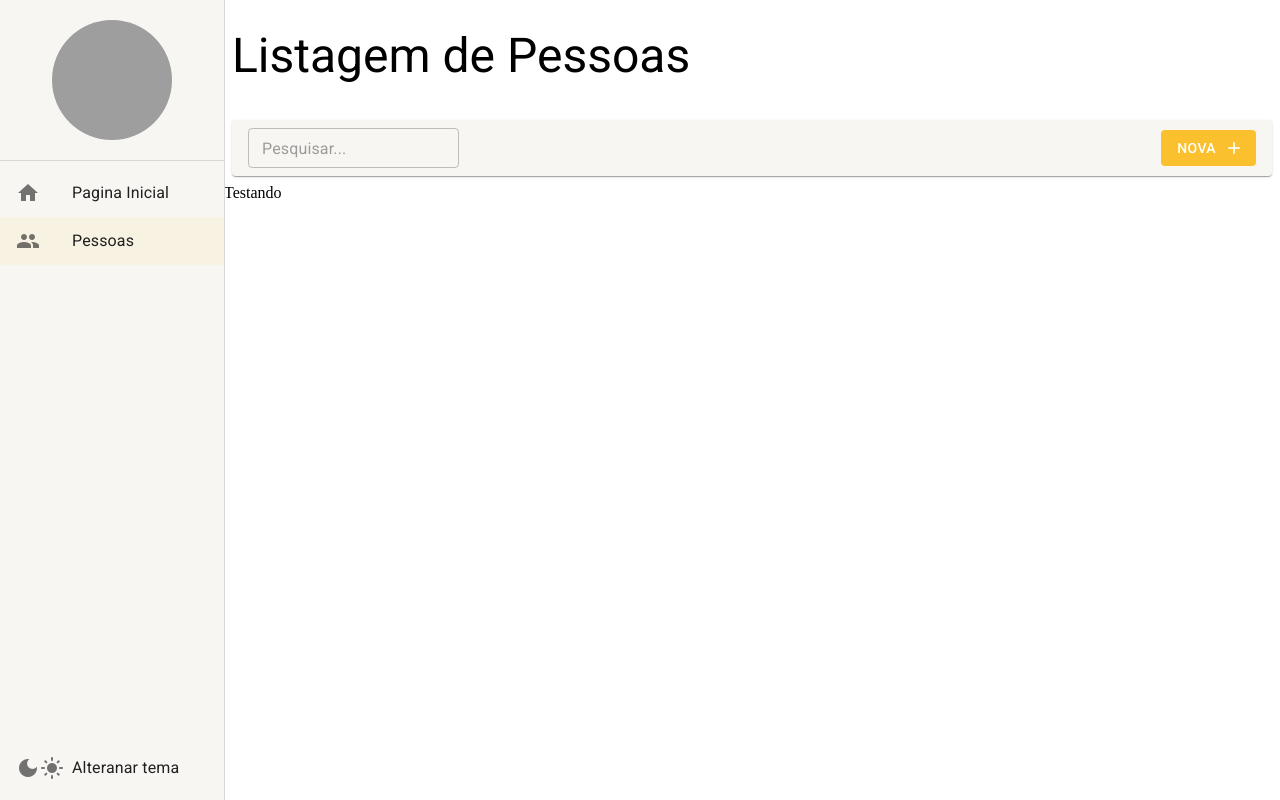
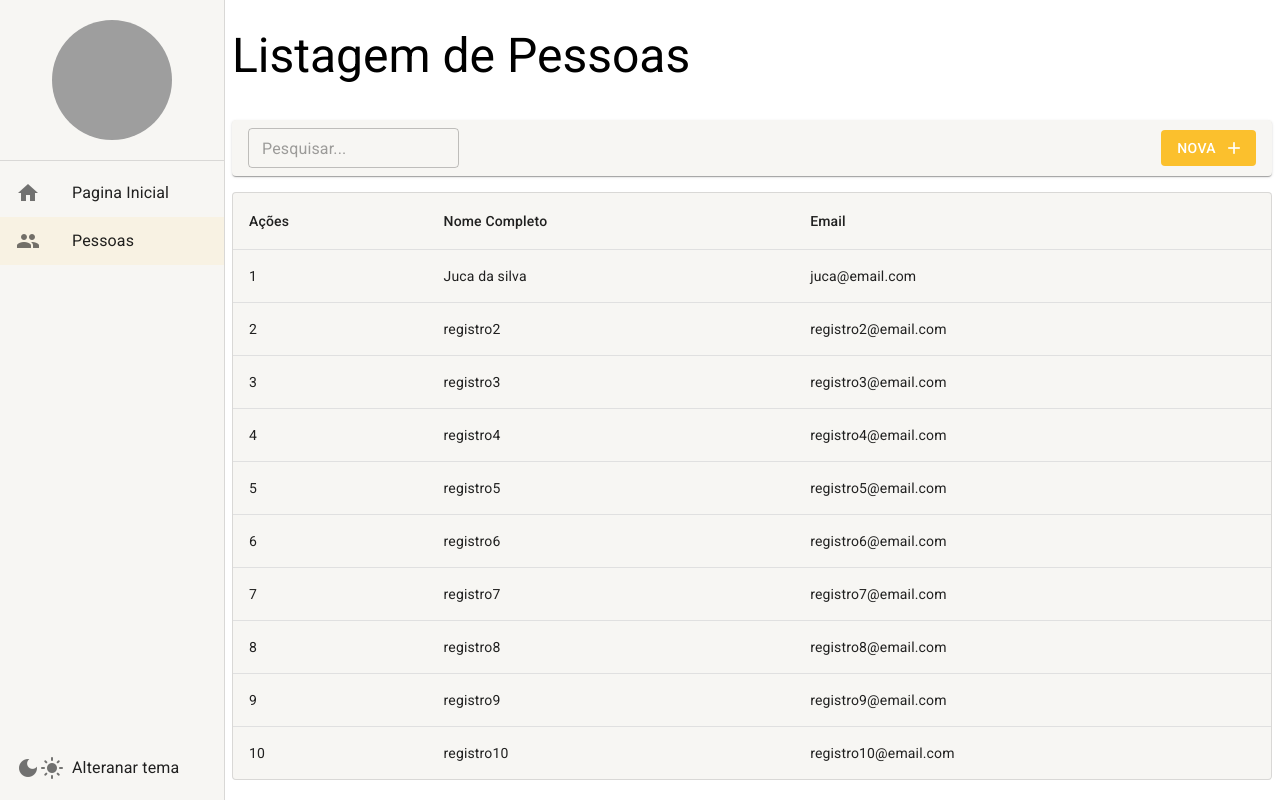
Before and after one commit to GITGARDS/react-tutorial-material-ui5-typescript, a React (Create React App) app: page /pessoas in a window 1280 px wide. Built offline with nearby package versions, Linux system fonts and the light colour scheme; data requests are answered from the project's data file; grey boxes are pictures that could not be loaded.

Commit message:
feat: React, Material UI 5 e Typescript: #27 - Adicionando tabela para listagem de pessoas

```diff
--- a/mock/db.json
+++ b/mock/db.json
@@ -5,6 +5,60 @@
       "email": "juca@email.com",
       "cidadeId": 1,
       "nomeCompleto": "Juca da silva"
+    },
+    {
+      "id": "2",
+      "email": "registro2@email.com",
+      "cidadeId": 1,
+      "nomeCompleto": "registro2"
+    },
+    {
+      "id": "3",
+      "email": "registro3@email.com",
+      "cidadeId": 1,
+      "nomeCompleto": "registro3"
+    },
+    {
+      "id": "4",
+      "email": "registro4@email.com",
+      "cidadeId": 1,
+      "nomeCompleto": "registro4"
+    },
+    {
+      "id": "5",
+      "email": "registro5@email.com",
+      "cidadeId": 1,
+      "nomeCompleto": "registro5"
+    },
+    {
+      "id": "6",
+      "email": "registro6@email.com",
+      "cidadeId": 1,
+      "nomeCompleto": "registro6"
+    },
+    {
+      "id": "7",
+      "email": "registro7@email.com",
+      "cidadeId": 1,
+      "nomeCompleto": "registro7"
+    },
+    {
+      "id": "8",
+      "email": "registro8@email.com",
+      "cidadeId": 1,
+      "nomeCompleto": "registro8"
+    },
+    {
+      "id": "9",
+      "email": "registro9@email.com",
+      "cidadeId": 1,
+      "nomeCompleto": "registro9"
+    },
+    {
+      "id": "10",
+      "email": "registro10@email.com",
+      "cidadeId": 1,
+      "nomeCompleto": "registro10"
     }
   ]
 }
--- a/src/app/pages/pessoas/ListagemDePessoas.tsx
+++ b/src/app/pages/pessoas/ListagemDePessoas.tsx
@@ -1,27 +1,46 @@
-import { useEffect, useMemo } from "react";
+import {
+  Paper,
+  Table,
+  TableBody,
+  TableCell,
+  TableContainer,
+  TableHead,
+  TableRow,
+} from "@mui/material";
+import { useEffect, useMemo, useState } from "react";
 import { useSearchParams } from "react-router-dom";
 import { FerramentasDaListagem } from "../../shared/components";
 import { useDebounce } from "../../shared/hooks";
 import { LayoutBaseDePagina } from "../../shared/layouts";
-import { PessoasService } from "../../shared/services/api/pessoas/PessoasService";
+import {
+  IListagemPessoa,
+  PessoasService,
+} from "../../shared/services/api/pessoas/PessoasService";
 
 export const ListagemDePessoas = () => {
   const [searchParams, setSearchParams] = useSearchParams();
+  const { debounce } = useDebounce(500, false);
 
-  const { debounce } = useDebounce(3000, false);
+  const [rows, setRows] = useState<IListagemPessoa[]>([]);
+  const [totalCount, setTotalCount] = useState(0);
+  const [isLoading, setIsLoading] = useState(true);
 
   const busca = useMemo(() => {
     return searchParams.get("busca") || "";
   }, [searchParams]);
 
   useEffect(() => {
+    setIsLoading(true);
     debounce(() => {
       PessoasService.getAll(1, busca).then((result) => {
+        setIsLoading(false);
         if (result instanceof Error) {
           alert(result.message);
-          return;
+        } else {
+          console.log(result);
+          setTotalCount(result.totalCount);
+          setRows(result.data);
         }
-        console.log(result);
       });
     });
   }, [busca]);
@@ -40,7 +59,33 @@ export const ListagemDePessoas = () => {
         />
       }
     >
-      Testando
+      <TableContainer
+        component={Paper}
+        variant="outlined"
+        sx={{ m: 1, width: "auto" }}
+      >
+        <Table>
+          <TableHead>
+            <TableRow>
+              <TableCell>Ações</TableCell>
+              <TableCell>Nome Completo</TableCell>
+              <TableCell>Email</TableCell>
+            </TableRow>
+          </TableHead>
+          <TableBody>
+            {rows.map((row) => (
+              <TableRow
+                key={row.id}
+                sx={{ "&:last-child td, &:last-child th": { border: 0 } }}
+              >
+                <TableCell>{row.id}</TableCell>
+                <TableCell>{row.nomeCompleto}</TableCell>
+                <TableCell>{row.email}</TableCell>
+              </TableRow>
+            ))}
+          </TableBody>
+        </Table>
+      </TableContainer>
     </LayoutBaseDePagina>
   );
 };
--- a/src/app/shared/services/api/pessoas/PessoasService.ts
+++ b/src/app/shared/services/api/pessoas/PessoasService.ts
@@ -1,14 +1,14 @@
 import { Environment } from "../../../environment";
 import { Api } from "../axios-config";
 
-interface IListagemPessoa {
+export interface IListagemPessoa {
   id: number;
   email: string;
   cidadeId: number;
   nomeCompleto: string;
 }
 
-interface IDetalhePessoa {
+export interface IDetalhePessoa {
   id: number;
   email: string;
   cidadeId: number;
```
